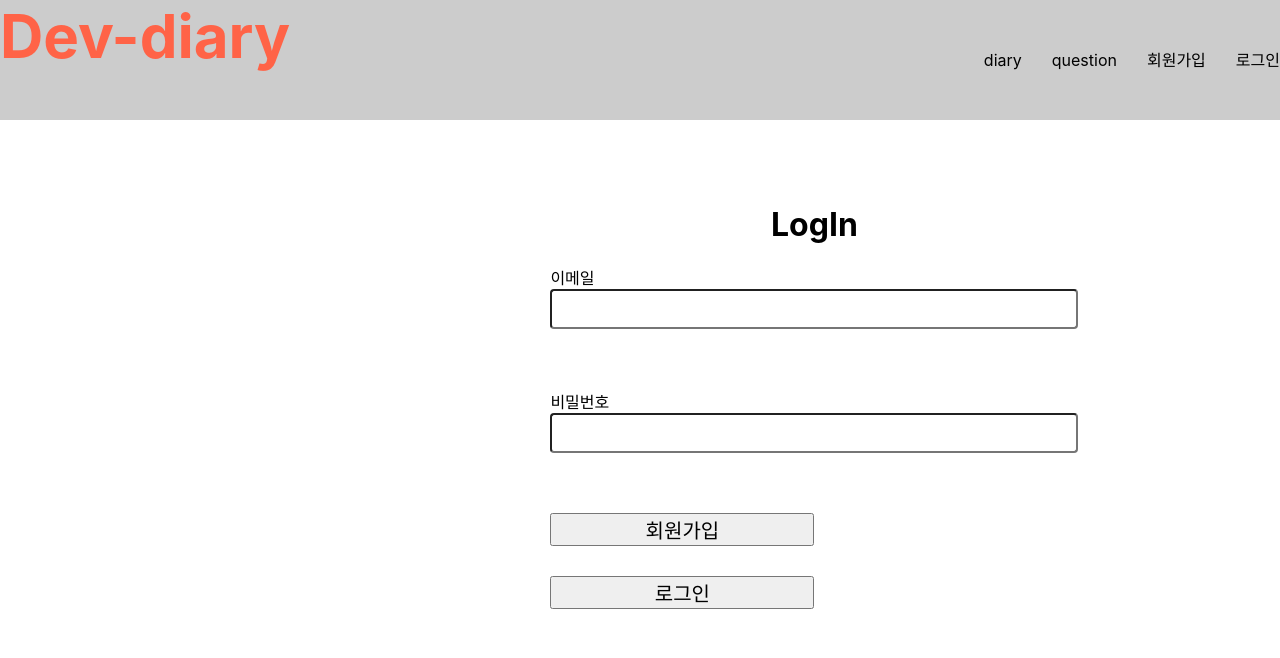
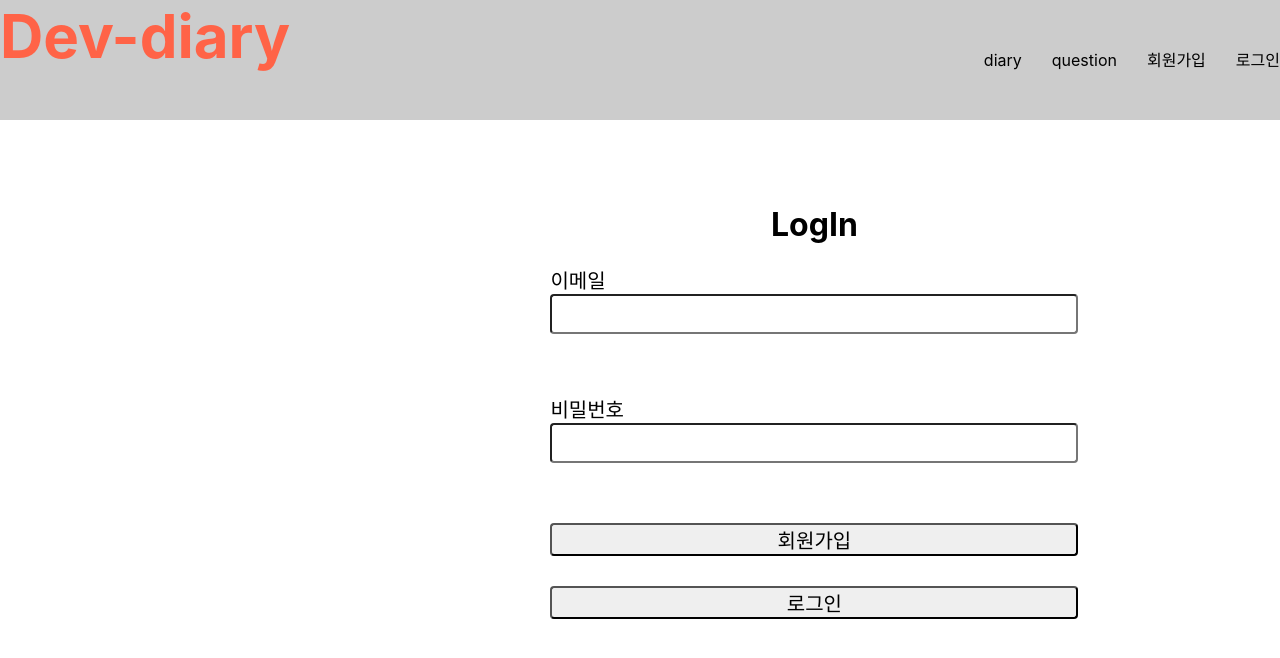
Before and after one commit to codestates/devDiary-client, a React (Create React App) app: page /user/login in a window 1280 px wide. Shown: the top 658 px of the page. Built offline with nearby package versions, Linux system fonts and the light colour scheme.

Commit message:
[Client]/#88/Login CSS

```diff
--- a/src/component/Login.js
+++ b/src/component/Login.js
@@ -45,11 +45,11 @@ class Login extends React.Component {
         <h1 className="Login-MainTitle">LogIn</h1>
         <form onSubmit={(e) => e.preventDefault()}>
           <div className="Login-interbal">
-            <span>이메일</span>
+            <span className="Login-title">이메일</span>
             <input className="Login-Controll" type='email' onChange={this.handleInputValue("email")}></input>
           </div>
           <div className="Login-interbal">
-            <span>비밀번호</span>
+            <span className="Login-title">비밀번호</span>
             <input className="Login-Controll" type='password' onChange={this.handleInputValue("password")}></input>
           </div>
           <div className="Login-bottom-interbal">
--- a/src/component/css/Login.css
+++ b/src/component/css/Login.css
@@ -14,7 +14,7 @@
 
 .Login-MainTitle {
     margin-bottom: 20px;
-    position: fixed;
+    position: absolute;
 }
 
 .Login-Controll {
@@ -44,15 +44,22 @@
 
 .LoginAlert-box {
     text-align: center;
+    margin-top: 20px;
+    font-size: 20px;
 }
 
 .Login-Signup-button {
-    width: 50%;
+    width: 100%;
     font-size: 20px;
+    border-radius: .25rem;
 }
 
 .Login-button {
-    width: 50%;
+    width: 100%;
     font-size: 20px;
+    border-radius: .25rem;
+}
 
+.Login-title {
+    font-size: 20px;
 }
```
